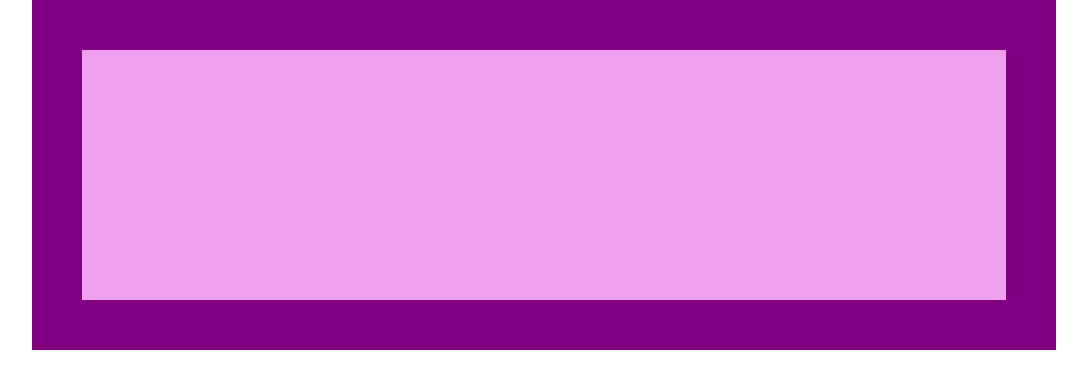
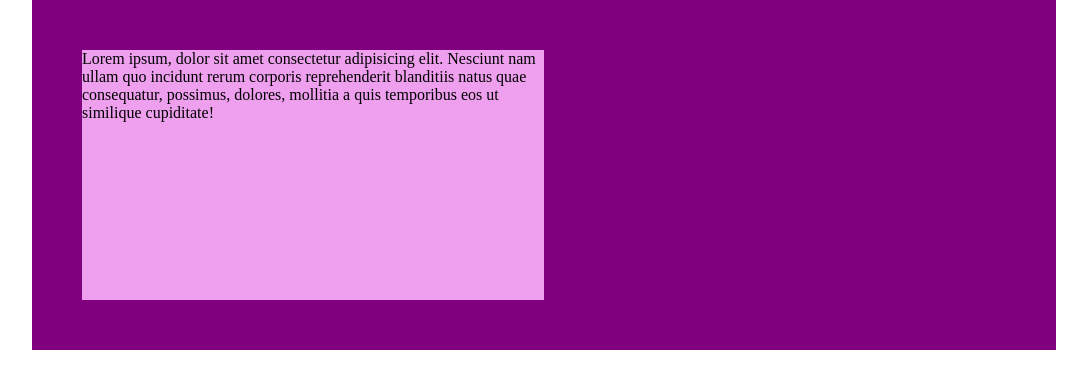
Before and after one commit to aneenajohn/Responsive-Layout, a plain HTML site: page Day1/index.html in a window 1280 px wide. Shown: the whole page, without its empty margins (96-1183 px from the left). Drawn offline with Linux system fonts and the light colour scheme.

Commit message:
Updated readme

```diff
--- a/Day1/index.html
+++ b/Day1/index.html
@@ -9,7 +9,9 @@
 </head>
 <body>
     <div class="parent">
-        <div class="child"></div>
+        <div class="child">
+            Lorem ipsum, dolor sit amet consectetur adipisicing elit. Nesciunt nam ullam quo incidunt rerum corporis reprehenderit blanditiis natus quae consequatur, possimus, dolores, mollitia a quis temporibus eos ut similique cupiditate!
+        </div>
     </div>
 </body>
 </html>
--- a/Day1/style.css
+++ b/Day1/style.css
@@ -9,9 +9,9 @@ body{
 .parent{
     background-color:purple;
     padding:50px;
-
     /* width:900px; */
     /*This kills the responsiveness */
+    /* default value for width is 100% */
     width:80%;
     margin:0 auto;
     /* this margin sets the parent on the center of the screen*/
@@ -19,5 +19,7 @@ body{
 
 .child{
     background-color: rgb(238, 159, 238);
+    width:50%;
     height:250px;
+    /* normally we wouldnt include a height, its just to get started */
 }
```
Also changed, not shown: 1 other file.
